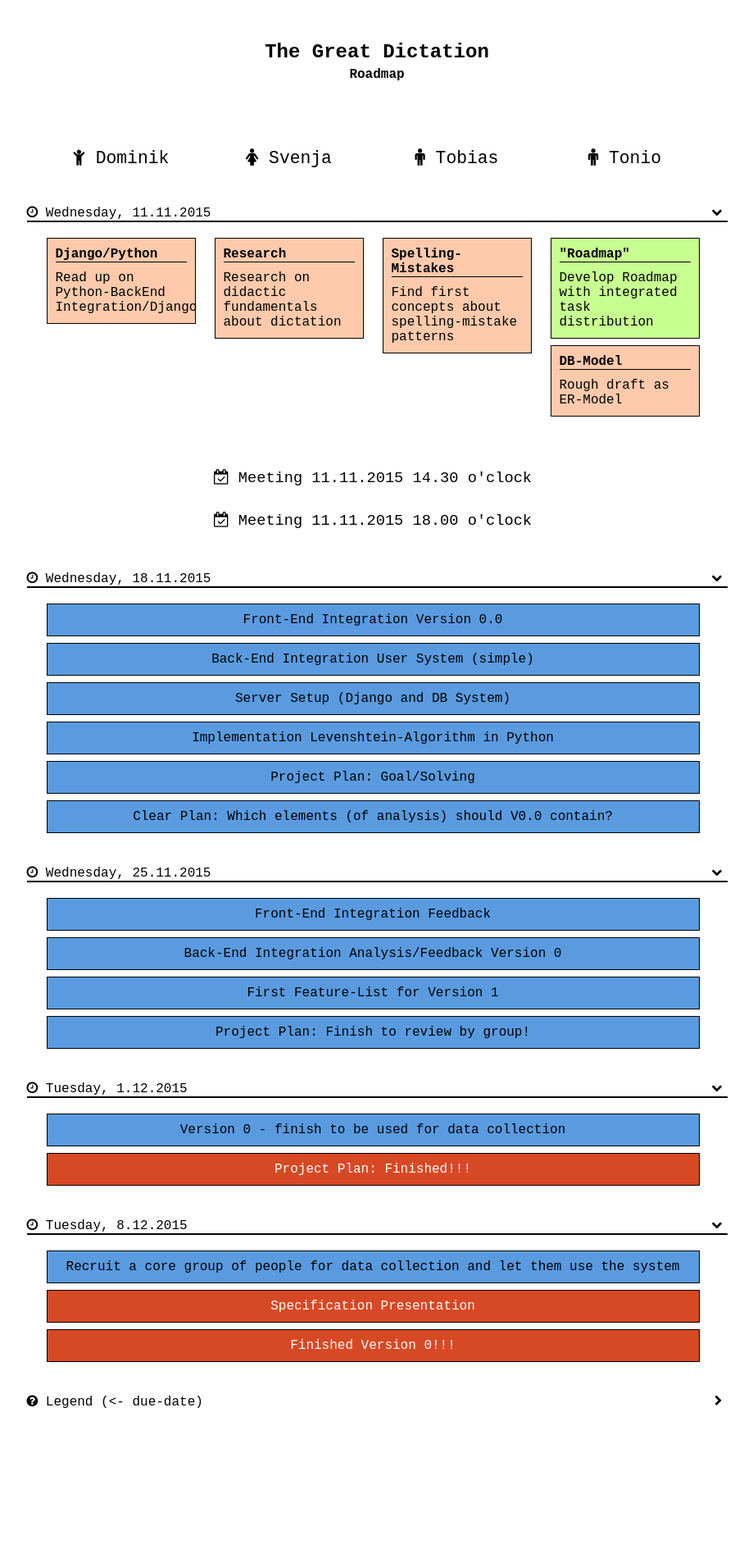
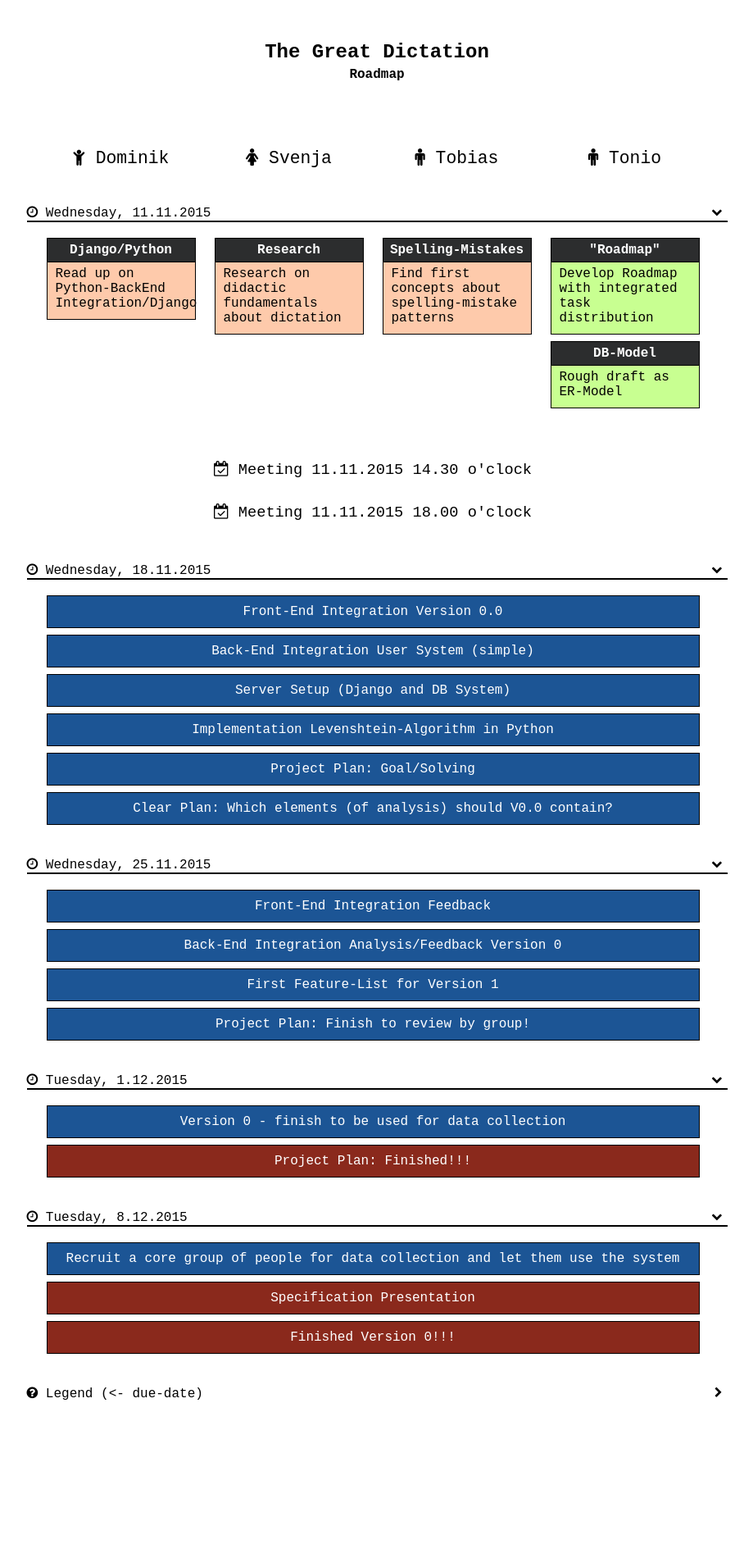
Before and after one commit to dboth/thegreatdictation, a PHP site: page /roadmap.html in a window 1280 px wide. Shown: the top 1900 px of the page at 82% size, without its empty margins (180-1099 px from the left). After the commit the page ends 1707 px from the top, so only its background shows below. Run offline with PHP 8.4, Linux system fonts and the light colour scheme; some libraries are stand-ins or nearby versions.

Commit message:
neue verschion

```diff
--- a/roadmap/road_style.css
+++ b/roadmap/road_style.css
@@ -86,7 +86,7 @@ h4.page-title {
 }
 
 .important {
-    background-color: #D74824;
+    background-color: #8a291c;
     color: white;
     text-align: center;
 }
@@ -98,7 +98,8 @@ h4.page-title {
 
 .not-allocated {
     text-align: center;
-    background-color: #5A9BE0;
+    background-color: #1c5595;
+	color: white;
 }
 
 .date {
@@ -125,7 +126,11 @@ h4.page-title {
 .task-single .task-heading, .task-all .task-heading {
     border-bottom: solid 1px black;
     font-weight: bold;
-    margin-bottom: 10px;
+	margin: -10px -10px 5px -10px;
+	padding: 5px;
+	text-align: center;
+	color: white;
+	background-color: #2c2d2e;
 }
 
 .collapse {
--- a/roadmap/roadmap.html
+++ b/roadmap/roadmap.html
@@ -92,7 +92,7 @@
 							Develop Roadmap with integrated task distribution
 						</div>
 
-						<div class="task-single pending">
+						<div class="task-single done">
 							<div class="task-heading">DB-Model</div>
 							 Rough draft as ER-Model
 						</div>
```
Also changed, not shown: roadmap/insertions.js (line endings or trailing spaces).
